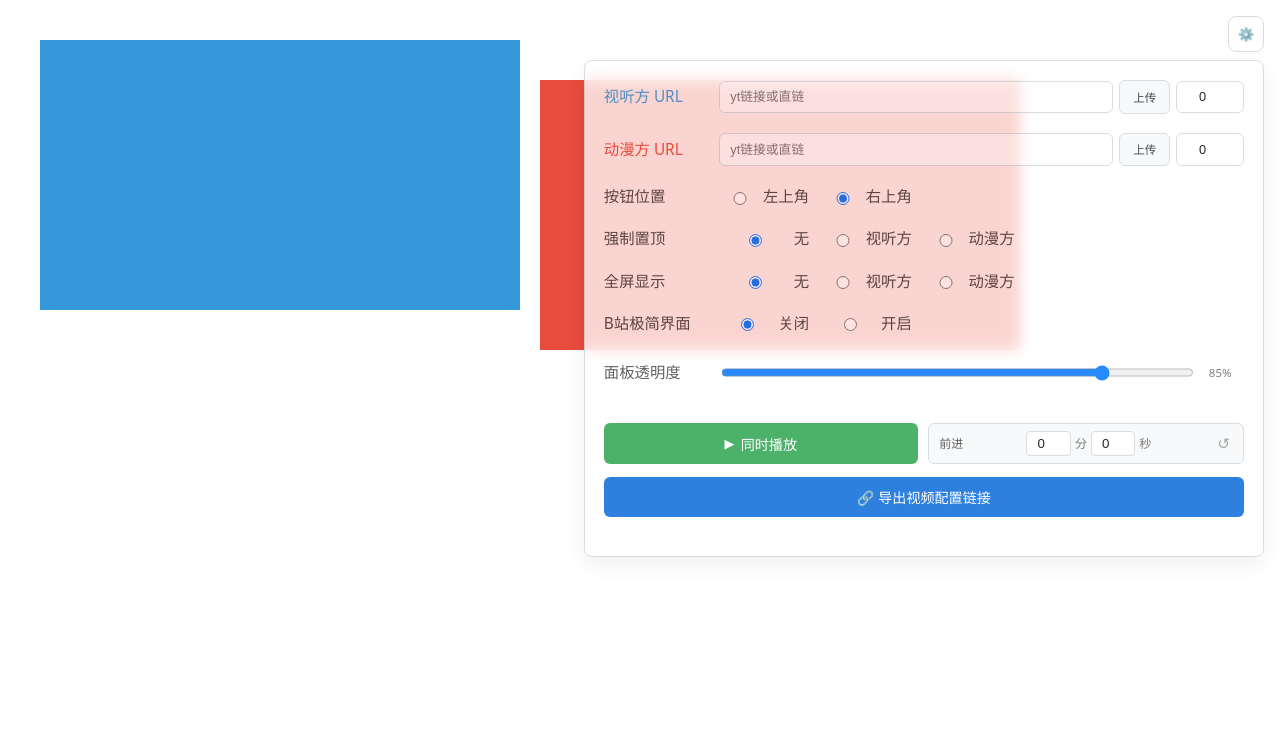
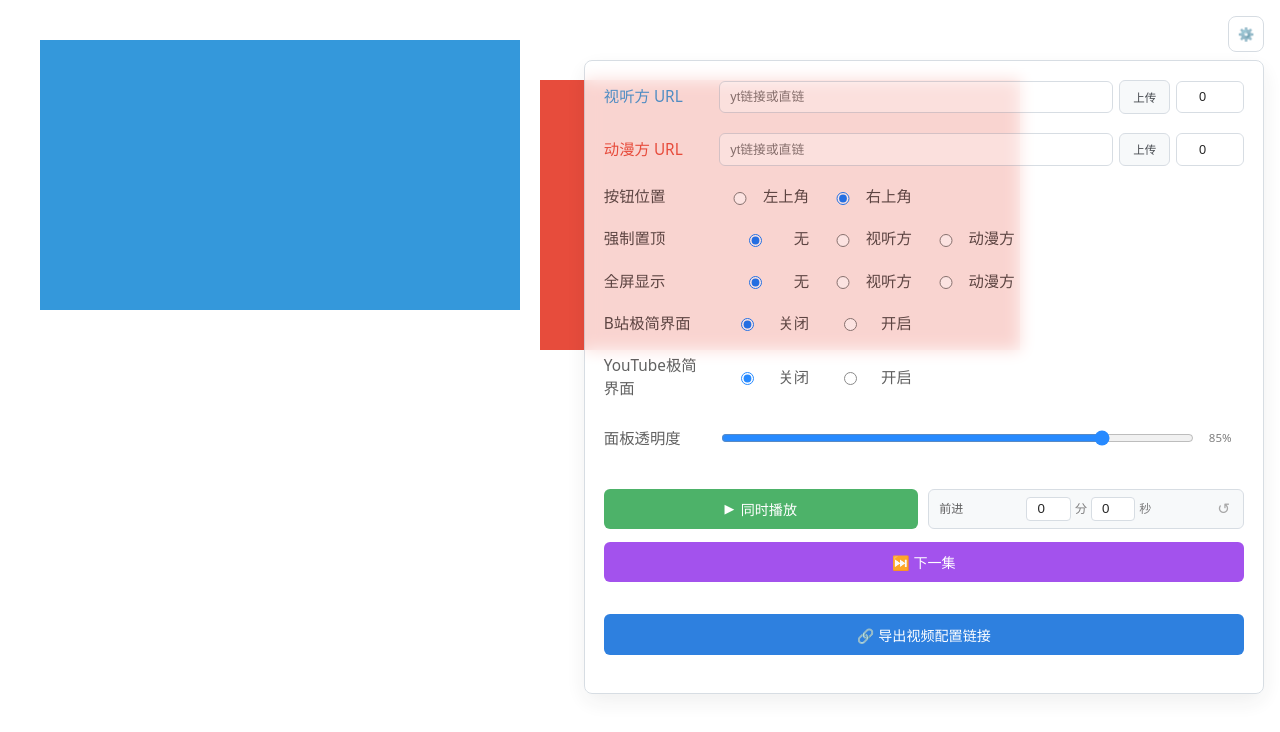
Before and after one commit to Noodles-Lover/VideoSynchronizer, a Vue app: page / in a window 1280 px wide. Shown: the top 732 px of the page. Built offline with nearby package versions, Linux system fonts and the light colour scheme.

Commit message:
feat: 添加youtube极简界面和下一集功能（仅支持b站） fix: 修复B站无法识别选集问题

```diff
--- a/src/components/SettingsPanel.vue
+++ b/src/components/SettingsPanel.vue
@@ -59,6 +59,13 @@
         </div>
       </div>
       <div class="field">
+        <label>YouTube极简界面</label>
+        <div class="radio-group">
+          <label><input type="radio" :value="false" v-model="store.youTubeMinimalMode" /> 关闭</label>
+          <label><input type="radio" :value="true" v-model="store.youTubeMinimalMode" /> 开启</label>
+        </div>
+      </div>
+      <div class="field">
         <label>面板透明度</label>
         <div class="slider-group">
           <input
@@ -90,6 +97,11 @@
         </div>
       </div>
       <div class="field" style="margin-top: 1vw;">
+        <button class="next-episode-btn" @click="handleNextEpisode">
+         ⏭️ 下一集
+        </button>
+      </div>
+      <div class="field" style="margin-top: 1vw;">
         <button class="export-btn" @click="handleExportLink">
           🔗 导出视频配置链接
         </button>
@@ -103,7 +115,7 @@ import { ref } from 'vue'
 import { store } from '@/utils/store'
 import { useYouTube } from '@/utils/useYouTube'
 import { eventBus } from '@/utils/eventBus'
-import { createPlayer, LocalVideo } from '@/utils/VideoPlayer'
+import { createPlayer, LocalVideo, getNextEpisodeUrl } from '@/utils/VideoPlayer'
 
 const showSettings = ref(true)
 const { isYouTube } = useYouTube()
@@ -160,6 +172,26 @@ const handleSyncPlay = () => {
   const totalOffset = (store.forwardMinutes || 0) * 60 + (store.forwardSeconds || 0)
   // 发送带有偏移量的同步信号
   eventBus.emit('sync-forward', totalOffset)
+}
+
+const handleNextEpisode = () => {
+  if (store.viewer.type === 'youtube' || store.viewer.type === 'bilibili') {
+    const newUrl = getNextEpisodeUrl(store.viewer.rawUrl)
+    if (newUrl && newUrl !== store.viewer.rawUrl) {
+      const newPlayer = createPlayer(newUrl)
+      newPlayer.startTime = store.viewer.startTime
+      store.viewer = newPlayer
+    }
+  }
+
+  if (store.anime.type === 'youtube' || store.anime.type === 'bilibili') {
+    const newUrl = getNextEpisodeUrl(store.anime.rawUrl)
+    if (newUrl && newUrl !== store.anime.rawUrl) {
+      const newPlayer = createPlayer(newUrl)
+      newPlayer.startTime = store.anime.startTime
+      store.anime = newPlayer
+    }
+  }
 }
 
 const resetForwardTime = () => {
@@ -377,4 +409,25 @@ const handleExportLink = async (e) => {
 .sync-play-btn:hover { background: #2c974b; transform: translateY(-1px); }
 .sync-play-btn:active { background: #298e46; transform: translateY(0); box-shadow: inset 0 3px 5px rgba(0,0,0,0.1); }
 .sync-play-btn span { font-size: 1vw; }
+
+.next-episode-btn {
+  width: 100%;
+  padding: 0.8vw;
+  background: #9333ea;
+  color: white;
+  border: none;
+  border-radius: 6px;
+  cursor: pointer;
+  font-size: clamp(13px, 1.1vw, 18px);
+  font-weight: 600;
+  transition: all 0.2s;
+  display: flex;
+  align-items: center;
+  justify-content: center;
+  gap: 0.5vw;
+}
+
+.next-episode-btn:hover {
+  background: #7e22ce;
+}
 </style>
--- a/src/utils/VideoPlayer.js
+++ b/src/utils/VideoPlayer.js
@@ -6,8 +6,8 @@ import { LocalVideo } from './videoPlayers/LocalVideo.js';
 import { DirectLinkVideo } from './videoPlayers/DirectLinkVideo.js';
 import { BilibiliVideo } from './videoPlayers/BilibiliVideo.js';
 
-const { isYouTube } = useYouTube();
-const { isBilibili } = useBilibili();
+const { isYouTube, getNextYouTubeUrl } = useYouTube();
+const { isBilibili, getNextBilibiliUrl } = useBilibili();
 
 export function createPlayer(source) {
   if (!source) {
@@ -35,4 +35,14 @@ export function createPlayer(source) {
   }
 }
 
+export function getNextEpisodeUrl(url) {
+  if (!url) return url
+  if (isYouTube(url)) {
+    return getNextYouTubeUrl(url)
+  } else if (isBilibili(url)) {
+    return getNextBilibiliUrl(url)
+  }
+  return url
+}
+
 export { YouTubeVideo, LocalVideo, DirectLinkVideo, BilibiliVideo };
--- a/src/utils/store.js
+++ b/src/utils/store.js
@@ -14,7 +14,8 @@ export const store = reactive({
   animeOpacity: 1,
   forwardMinutes: 0,
   forwardSeconds: 0,
-  bilibiliMinimalMode: false // B站极简模式开关
+  bilibiliMinimalMode: false, // B站极简模式开关
+  youTubeMinimalMode: false // YouTube极简模式开关
 })
 
 watch(() => store.fullScreen, (newVal) => {
@@ -37,6 +38,16 @@ watch(() => store.bilibiliMinimalMode, (newVal) => {
   }
 })
 
+// 监听 YouTube 极简模式变化
+watch(() => store.youTubeMinimalMode, (newVal) => {
+  if (store.viewer.type === 'youtube') {
+    store.viewer.setMinimalMode(newVal)
+  }
+  if (store.anime.type === 'youtube') {
+    store.anime.setMinimalMode(newVal)
+  }
+})
+
 // 监听播放器类型变化，如果是 B 站则应用当前极简模式设置
 watch(() => store.viewer.type, (newType, oldType) => {
   if (newType === 'bilibili') {
@@ -44,6 +55,13 @@ watch(() => store.viewer.type, (newType, oldType) => {
     setTimeout(() => {
       if (store.viewer.setMinimalMode) {
         store.viewer.setMinimalMode(store.bilibiliMinimalMode)
+      }
+    }, 0)
+  } else if (newType === 'youtube') {
+    // 延迟应用极简模式，确保播放器已完全初始化
+    setTimeout(() => {
+      if (store.viewer.setMinimalMode) {
+        store.viewer.setMinimalMode(store.youTubeMinimalMode)
       }
     }, 0)
   }
@@ -57,5 +75,12 @@ watch(() => store.anime.type, (newType, oldType) => {
         store.anime.setMinimalMode(store.bilibiliMinimalMode)
       }
     }, 0)
+  } else if (newType === 'youtube') {
+    // 延迟应用极简模式，确保播放器已完全初始化
+    setTimeout(() => {
+      if (store.anime.setMinimalMode) {
+        store.anime.setMinimalMode(store.youTubeMinimalMode)
+      }
+    }, 0)
   }
 })
--- a/src/utils/useYouTube.js
+++ b/src/utils/useYouTube.js
@@ -61,13 +61,14 @@ export function useYouTube() {
   /**
    * 构建 YouTube 嵌入 URL
    */
-  const buildYouTubeEmbed = (url, startTime = 0, autoplay = false) => {
+  const buildYouTubeEmbed = (url, startTime = 0, autoplay = false, isMinimal = false) => {
     const id = getYouTubeId(url)
     if (!id) return ''
 
     const params = new URLSearchParams()
     if (startTime > 0) params.append('start', startTime)
     if (autoplay) params.append('autoplay', '1')
+    if (isMinimal) params.append('controls', '0')
 
     return `https://www.youtube.com/embed/${id}?${params.toString()}`
   }
@@ -75,11 +76,44 @@ export function useYouTube() {
   // 简易判断是否为 YouTube（域名匹配）
   const isYouTube = (url) => /youtube\.com|youtu\.be/.test((url || '').trim())
 
+  // 提取 YouTube 列表 ID 和索引
+  const getYouTubePlaylistInfo = (url) => {
+    try {
+      const u = new URL(url.includes('://') ? url : `https://${url}`)
+      const list = u.searchParams.get('list')
+      const index = u.searchParams.get('index')
+      const start = u.searchParams.get('start')
+      return { list, index: index ? parseInt(index) : null, start }
+    } catch (e) {
+      return { list: null, index: null, start: null }
+    }
+  }
+
+  // 构建带下一集索引的 YouTube URL
+  const getNextYouTubeUrl = (url) => {
+    try {
+      const u = new URL(url.includes('://') ? url : `https://${url}`)
+      const list = u.searchParams.get('list')
+      const index = u.searchParams.get('index')
+
+      if (list) {
+        const newIndex = index ? parseInt(index) + 1 : 1
+        u.searchParams.set('index', newIndex.toString())
+      }
+
+      return u.toString()
+    } catch (e) {
+      return url
+    }
+  }
+
   return {
     getYouTubeId,
     getYouTubeTimestamp,
     stripYouTubeTimestamp,
     buildYouTubeEmbed,
-    isYouTube
+    isYouTube,
+    getYouTubePlaylistInfo,
+    getNextYouTubeUrl
   }
 }
--- a/src/utils/videoPlayers/BilibiliVideo.js
+++ b/src/utils/videoPlayers/BilibiliVideo.js
@@ -19,15 +19,15 @@ export class BilibiliVideo extends VideoPlayer {
     const timestamp = preserveStartTime ? this.startTime : getBilibiliTimestamp(url);
     const cleanUrl = stripBilibiliTimestamp(url);
 
-    // 只有當 URL 發生變化時，才更新 rawUrl 和 startTime
+    // URL 发生变化时更新
     if (this.rawUrl !== cleanUrl) {
       this.rawUrl = cleanUrl;
-      this.startTime = timestamp; // 总是设置 startTime，包括 0
-      this.updateEmbedUrl(); // URL 变化时更新
+      this.startTime = timestamp;
+      this.updateEmbedUrl();
     } else if (this.startTime !== timestamp && !preserveStartTime) {
-      // URL 相同但时间戳不同，只更新 startTime，不更新 embedUrl
+      // URL 相同但时间戳不同，只更新 startTime
       this.startTime = timestamp;
-      // 不调用 updateEmbedUrl()，避免刷新
+      this.updateEmbedUrl();
     }
 
     this.displayText = this.rawUrl;
--- a/src/utils/videoPlayers/YouTubeVideo.js
+++ b/src/utils/videoPlayers/YouTubeVideo.js
@@ -7,26 +7,34 @@ export class YouTubeVideo extends VideoPlayer {
   constructor() {
     super();
     this.type = 'youtube';
+    this.isMinimal = false; // 极简模式开关
+  }
+
+  setMinimalMode(isMinimal) {
+    this.isMinimal = isMinimal;
+    this.updateEmbedUrl(); // 切换模式时更新嵌入 URL
   }
 
   load(url) {
     const timestamp = getYouTubeTimestamp(url);
     const cleanUrl = stripYouTubeTimestamp(url);
 
-    // 只有當 URL 發生變化，或者 URL 中包含新的時間戳時，才更新 startTime
-    if (this.rawUrl !== cleanUrl || timestamp > 0) {
+    // URL 发生变化时更新
+    if (this.rawUrl !== cleanUrl) {
       this.rawUrl = cleanUrl;
-      if (timestamp > 0) {
-        this.startTime = timestamp;
-      }
+      this.startTime = timestamp;
+      this.updateEmbedUrl();
+    } else if (timestamp > 0) {
+      // URL 相同但有新的时间戳
+      this.startTime = timestamp;
+      this.updateEmbedUrl();
     }
 
     this.displayText = this.rawUrl;
-    this.updateEmbedUrl();
   }
 
   updateEmbedUrl() {
-    this.embedUrl = buildYouTubeEmbed(this.rawUrl, this.startTime, false);
+    this.embedUrl = buildYouTubeEmbed(this.rawUrl, this.startTime, false, this.isMinimal);
   }
 
   play(videoElement) {
@@ -46,7 +54,7 @@ export class YouTubeVideo extends VideoPlayer {
 
   seekAndPlay(videoElement, offsetSeconds) {
     const totalStartTime = (this.startTime || 0) + offsetSeconds;
-    this.embedUrl = buildYouTubeEmbed(this.rawUrl, totalStartTime, false);
+    this.embedUrl = buildYouTubeEmbed(this.rawUrl, totalStartTime, false, this.isMinimal);
     if (!this.embedUrl) return;
     try {
       const u = new URL(this.embedUrl);
@@ -57,4 +65,10 @@ export class YouTubeVideo extends VideoPlayer {
       console.error('Invalid YouTube URL in seekAndPlay:', this.embedUrl);
     }
   }
+
+  nextVideo() {
+    // 使用 YouTube API 的 nextVideo() 方法切换到下一集
+    // 这需要通过 iframe API 调用，这里返回一个标志表示需要切换
+    this.updateEmbedUrl();
+  }
 }
```
Also changed, not shown: src/utils/useBilibili.js (+50 -4 lines).
